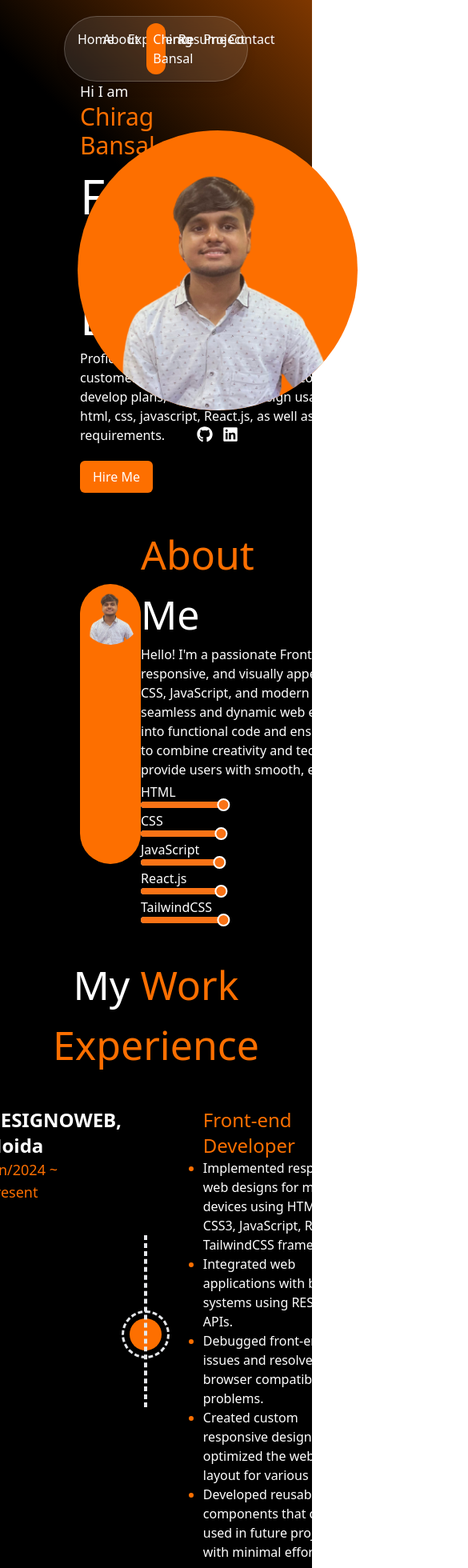
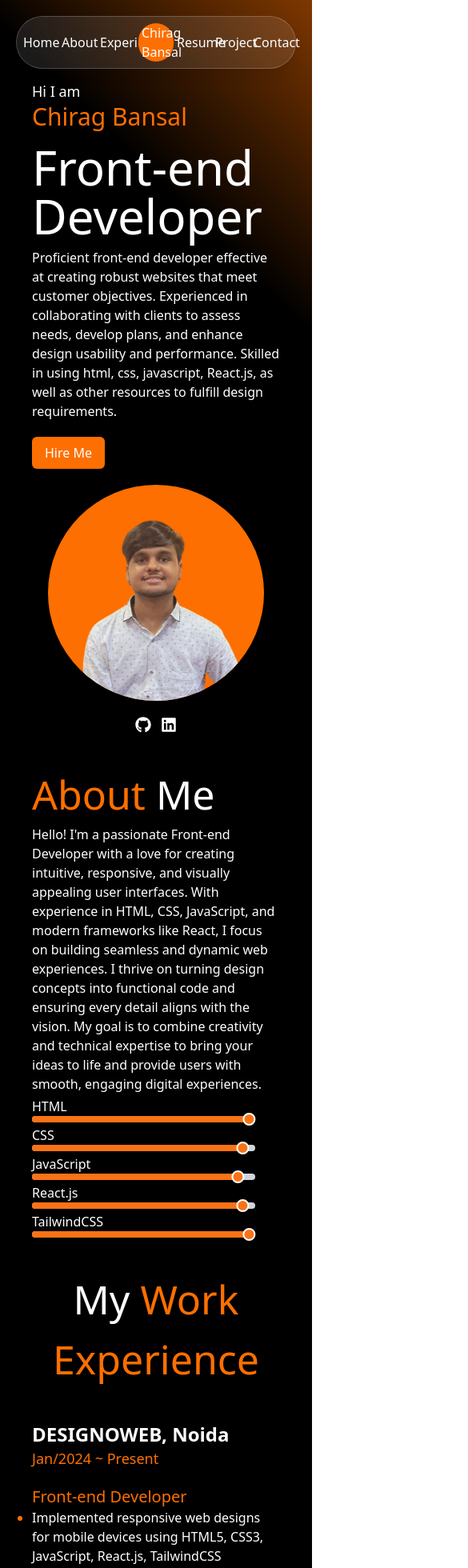
Before and after one commit to ChiragBansal-tech/Portfolio, a React (Vite) app: page / in a window 390 px wide. Shown: the top 1960 px of the page at 80% size, 585 px wide, since content can reach past the window. Built offline with nearby package versions, Linux system fonts and the light colour scheme.

Commit message:
Add files via upload

```diff
--- a/src/App.jsx
+++ b/src/App.jsx
@@ -8,7 +8,7 @@ import Contact from './Sections/Contact';
 
 function App() {
   return (
-    <div className='px-[100px] bg-custom-gradient text-white py-5'>
+    <div className=' px-10 md:px-20 lg:px-[100px] bg-custom-gradient text-white py-5'>
       <div className='grid grid-cols-1 gap-10'>
         <Header />
         <div className='mt-20'>
@@ -17,13 +17,12 @@ function App() {
           <div className='flex justify-center mt-10'>
             <section id="experience"><Experience /></section>
           </div>
-          <div className='flex justify-center'>
+          <div className='flex justify-centermt-10'>
             <section id="project"><Projects /></section>
           </div>
           <div className='mt-10'>
             <section id="contact" className='flex justify-center'><Contact /></section>
           </div>
-
         </div>
       </div>
     </div>
--- a/src/Components/Header.jsx
+++ b/src/Components/Header.jsx
@@ -37,28 +37,28 @@ const Header = () => {
             <div
                 className={`fixed top-0 left-0 right-0 z-50 transition-transform duration-300 ${
                     showHeader ? 'translate-y-5' : '-translate-y-full'
-                } bg-white/10 backdrop-blur-md p-2 rounded-full shadow-lg border border-white/20 mx-20`}
+                } bg-white/10 backdrop-blur-md p-2 rounded-full shadow-lg border border-white/20 mx-5 lg:mx-20`}
             >
-                <div className='grid grid-cols-7 justify-between text-center gap-2'>
-                    <div className='rounded-full hover:text-orange1 p-2'>
+                <div className='grid grid-cols-7 justify-between items-center text-center gap-1 lg:gap-2'>
+                    <div className=' hover:text-orange1 lg:p-2'>
                         <Link to="home" smooth={true} duration={500}><ScrollButton title="Home" /></Link>
                     </div>
-                    <div className='rounded-full hover:text-orange1 p-2'>
+                    <div className=' hover:text-orange1 lg:p-2'>
                         <Link to="about" smooth={true} duration={500}><ScrollButton title="About" /></Link>
                     </div>
-                    <div className='rounded-full hover:text-orange1 p-2'>
+                    <div className=' hover:text-orange1 lg:p-2'>
                         <Link to="experience" smooth={true} duration={500}><ScrollButton title="Experience" /></Link>
                     </div>
-                    <div className='rounded-full bg-orange1 p-2'>
+                    <div className='rounded-full bg-orange1 px-1 lg:p-2'>
                         <p className='text-white justify-center align-middle'>Chirag Bansal</p>
                     </div>
-                    <div className='rounded-full hover:text-orange1 p-2'>
+                    <div className=' hover:text-orange1 lg:p-2'>
                         <button onClick={handleResumeClick}><ScrollButton title="Resume" /></button>
                     </div>
-                    <div className='rounded-full hover:text-orange1 p-2'>
+                    <div className=' hover:text-orange1 lg:p-2'>
                         <Link to="project" smooth={true} duration={500}><ScrollButton title="Project" /></Link>
                     </div>
-                    <div className='rounded-full hover:text-orange1 p-2'>
+                    <div className=' hover:text-orange1 lg:p-2'>
                         <Link to="contact" smooth={true} duration={500}><ScrollButton title="Contact" /></Link>
                     </div>
                 </div>
--- a/src/Sections/About.jsx
+++ b/src/Sections/About.jsx
@@ -3,18 +3,18 @@ import Bar from '../Components/ProgressBar'
 
 const About = () => {
     return (
-        <div className='grid grid-cols-[40%_60%]'>
-            <div className='flex justify-center items-center'>
-                <div className='bg-orange1 w-[350px] h-[350px] rounded-full'>
+        <div className='grid  md:grid-cols-[40%_60%] lg:grid-cols-[40%_60%]'>
+            <div className='flex flex-col justify-center items-center '>
+                <div className='bg-orange1 w-[270px] h-[270px] lg:w-[350px] lg:h-[350px] rounded-full md:block hidden'>
                     <img
                         src='/PI-1.png'
                         className='z-100 rounded-full'
                     />
                 </div>
             </div>
-            <div>
+            <div className=' md:ml-8 lg:ml-8'>
                 <h1 className='text-[50px]'><span className='text-orange1'>About</span> Me</h1>
-                <p className='w-[600px]'>Hello! I'm a passionate Front-end Developer with a love for creating intuitive, responsive, and visually appealing user interfaces. With experience in HTML, CSS, JavaScript, and modern frameworks like React, I focus on building seamless and dynamic web experiences. I thrive on turning design concepts into functional code and ensuring every detail aligns with the vision. My goal is to combine creativity and technical expertise to bring your ideas to life and provide users with smooth, engaging digital experiences.</p>
+                <p className='lg:w-[600px]'>Hello! I'm a passionate Front-end Developer with a love for creating intuitive, responsive, and visually appealing user interfaces. With experience in HTML, CSS, JavaScript, and modern frameworks like React, I focus on building seamless and dynamic web experiences. I thrive on turning design concepts into functional code and ensuring every detail aligns with the vision. My goal is to combine creativity and technical expertise to bring your ideas to life and provide users with smooth, engaging digital experiences.</p>
                 <Bar
                     label='HTML'
                     value='95'
--- a/src/Sections/Contact.jsx
+++ b/src/Sections/Contact.jsx
@@ -7,7 +7,7 @@ const Contact = () => {
     const handleCloseModal = () => setIsModalOpen(false);
 
     return (
-        <div className='w-[50%] text-center'>
+        <div className='lg:w-[60%] text-center'>
             <h1 className='text-[50px]'>Let's <span className='text-orange1'>Work Together</span></h1>
             <p className='text-base mt-2'>
             I'm always open to new opportunities and collaborations! If you're looking for a dedicated front-end developer who values creativity, attention to detail, and building user-centric solutions, let's connect. Whether you have a project in mind or need help bringing your ideas to life, I'm excited to work with you.
--- a/src/Sections/Experince.jsx
+++ b/src/Sections/Experince.jsx
@@ -4,21 +4,21 @@ const Experience = () => {
     return (
         <div>
             <h1 className='text-[50px] text-center'>My <span className='text-orange1'>Work Experience</span></h1>
-            <div className='grid grid-rows-2 gap-10 mt-10'>
-                <div className='grid grid-cols-[30%_15%_50%] gap-10'>
+            <div className=' grid md:grid-rows-2 lg:grid-rows-2 gap-10 mt-10'>
+                <div className=' flex flex-col md:grid lg:grid md:grid-cols-[30%_15%_50%] lg:grid-cols-[30%_15%_50%] gap-5 md:gap-10 lg:gap-10'>
                     <div>
                         <p className='text-2xl font-semibold'>DESIGNOWEB, Noida</p>
                         <p className='text-lg text-orange1 font-medium'>Jan/2024 ~ Present</p>
                     </div>
-                    <div className='relative flex flex-col justify-center items-center'>
-                        <div className='border-dashed border-[3px] rounded-full w-[60px] h-[60px] justify-center items-center flex'>
+                    <div className='relative flex flex-col items-center md:flex hidden'>
+                        <div className='border-dashed border-[3px] rounded-full w-[60px] h-[60px] flex items-center justify-center'>
                             <div className='bg-orange1 h-10 w-10 rounded-full'></div>
                         </div>
-                        <div className='absolute border-dashed border-2 h-[215px] top-[160px]'></div>
+                        <div className='absolute border-dashed border-2 h-[363px] top-[65px] lg:h-[215px] lg:top-[67px]'></div>
                     </div>
                     <div>
-                        <p className='text-2xl text-orange1'>Front-end Developer</p>
-                        <ul className='w-[95%] list-disc marker:text-orange1'>
+                        <p className=' text-xl md:text-2xl lg:text-2xl text-orange1'>Front-end Developer</p>
+                        <ul className=' md:w-[95%] lg:w-[95%] list-disc marker:text-orange1'>
                             <li>Implemented responsive web designs for mobile devices using HTML5, CSS3, JavaScript, React.js, TailwindCSS framework.</li>
                             <li>Integrated web applications with back-end systems using RESTful APIs.</li>
                             <li>Debugged front-end code issues and resolved cross-browser compatibility problems.</li>
@@ -27,16 +27,17 @@ const Experience = () => {
                         </ul>
                     </div>
                 </div>
-                <div className='grid grid-cols-[30%_15%_50%] gap-10'>
+                <div className=' flex flex-col md:grid lg:grid md:grid-cols-[30%_15%_50%] lg:grid-cols-[30%_15%_50%] gap-5 md:gap-10 lg:gap-10'>
                     <div>
                         <p className='text-2xl font-semibold'>DESIGNOWEB, Noida</p>
                         <p className='text-lg text-orange1 font-medium'>May/2023 ~ Aug/2023</p>
                     </div>
-                    <div className='flex flex-col justify-center items-center'>
-                        <div className='border-dashed border-2 rounded-full w-[60px] h-[60px] justify-center items-center flex'>
+                    <div className='flex flex-col items-center md:flex hidden'>
+                        <div className='border-dashed border-2 rounded-full w-[60px] h-[60px] flex items-center justify-center'>
                             <div className='bg-white h-10 w-10 rounded-full'></div>
                         </div>
                     </div>
+
                     <div>
                         <p className='text-2xl text-orange1'>Front-end Developer Intern</p>
                         <ul className='w-[95%] list-disc  marker:text-orange1'>
--- a/src/Sections/Main.jsx
+++ b/src/Sections/Main.jsx
@@ -13,13 +13,13 @@ const Main = () => {
     };
 
     return (
-        <div className='grid grid-cols-[60%_40%] gap-5'>
+        <div className='grid grid-cols-1 md:grid-cols-[60%_40%] lg:grid-cols-[60%_40%] gap-5'>
             <div>
                 <p className='text-lg'>Hi I am</p>
-                <p className='text-orange1 text-3xl'>Chirag Bansal</p>
-                <p className='text-[60px]'>Front-end</p>
-                <p className='text-[60px] leading-8 text-center '>Developer</p>
-                <p className='w-[600px] mt-6'>Proficient front-end developer effective at creating robust websites that meet customer objectives. Experienced in collaborating with clients to assess needs, develop plans, and enhance design usability and performance. Skilled in using html, css, javascript, React.js, as well as other resources to fulfill design requirements.</p>
+                <p className='text-orange1  text-3xl'>Chirag Bansal</p>
+                <p className='text-[60px] sm:leading-20'>Front-end</p>
+                <p className='text-[60px] leading-8 md:text-center lg:text-center '>Developer</p>
+                <p className=' lg:w-[600px] mt-6'>Proficient front-end developer effective at creating robust websites that meet customer objectives. Experienced in collaborating with clients to assess needs, develop plans, and enhance design usability and performance. Skilled in using html, css, javascript, React.js, as well as other resources to fulfill design requirements.</p>
                 <button
                     onClick={handleHireMeClick}
                     className='bg-orange1 p-2 rounded-md px-4 mt-5 hover:bg-white hover:text-orange1'
@@ -28,7 +28,7 @@ const Main = () => {
                 </button>
             </div>
             <div className='flex flex-col justify-center items-center gap-5'>
-                <div className='bg-orange1 w-[350px] h-[350px] rounded-full'>
+                <div className='bg-orange1 w-[270px] h-[270px] lg:w-[350px] lg:h-[350px] rounded-full'>
                     <img
                         src='/PI-1.png'
                         className='z-100 rounded-full'
--- a/src/Sections/Projects.jsx
+++ b/src/Sections/Projects.jsx
@@ -25,7 +25,7 @@ const Projects = () => {
             <h1 className="text-[50px]">My <span className='text-orange1'>Projects</span></h1>
             <p className="text-lg mt-2">I have worked on various front-end projects, here are some of them</p>
             <div
-                className="grid grid-cols-2 gap-10 mt-7 overflow-y-auto"
+                className="grid lg:grid-cols-2 gap-10 mt-7 overflow-y-auto"
                 ref={scrollContainerRef}
                 style={{ scrollbarWidth: 'none' }}
             >
```
